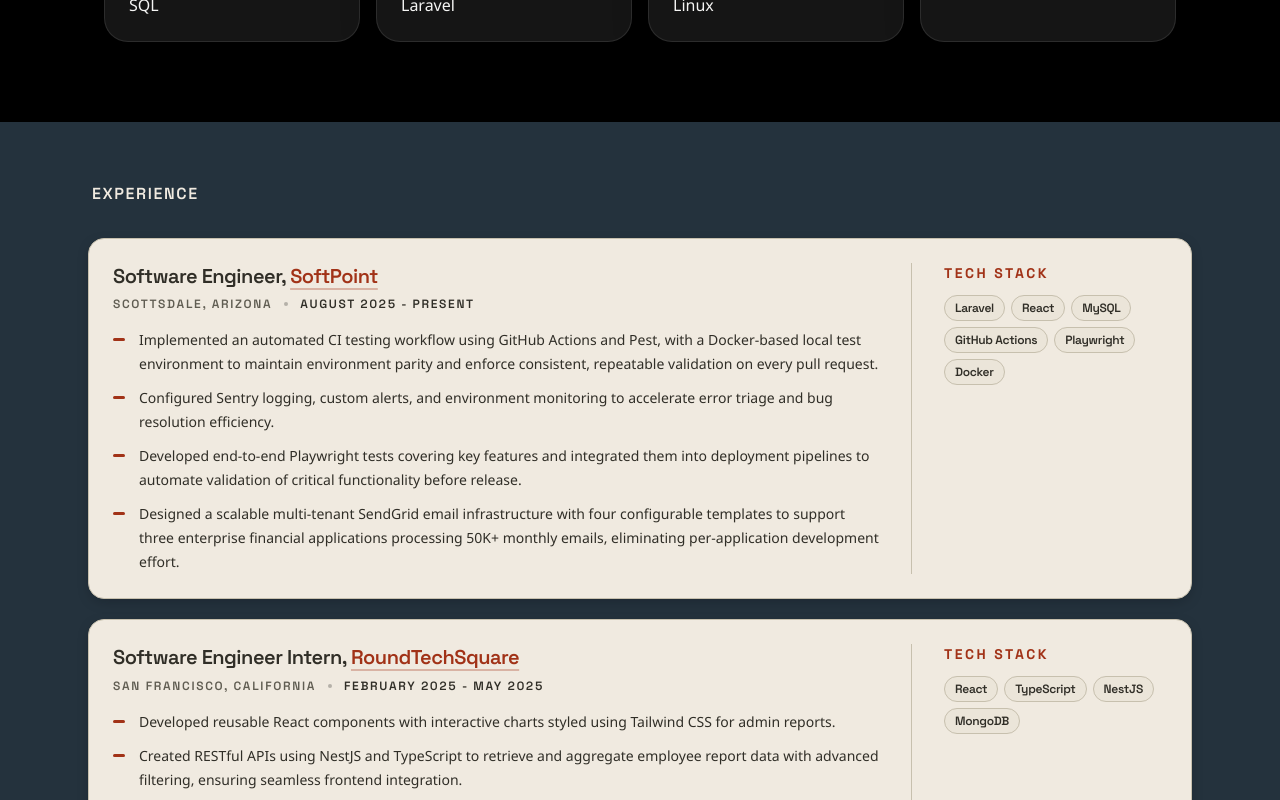
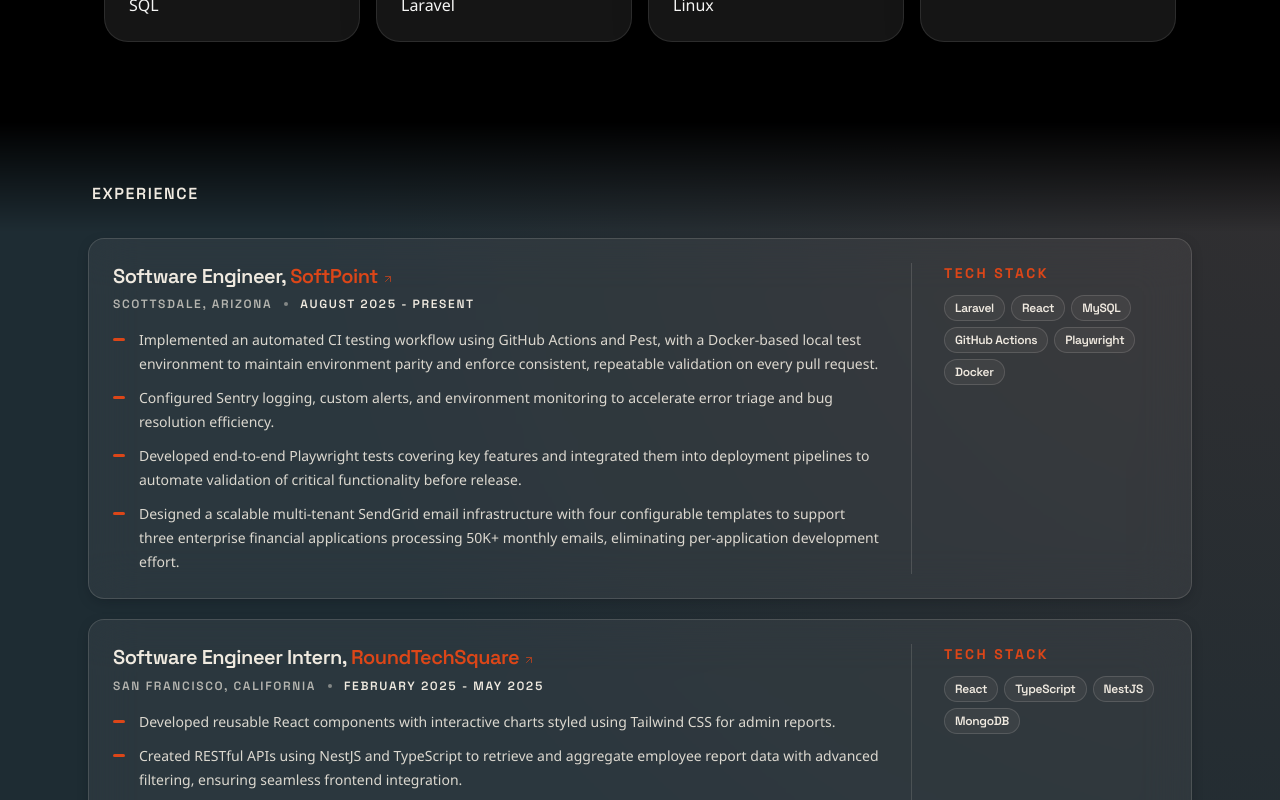
Before and after one commit to aagra109/portfolio, a Next.js app: page / in a window 1280 px wide. Shown: the part 1240-2040 px from the top of the page. Built offline with nearby package versions, Linux system fonts and the light colour scheme.

Commit message:
refine experience section surface and link styling

```diff
--- a/src/app/globals.css
+++ b/src/app/globals.css
@@ -23,11 +23,6 @@
     --border: 0 0% 18%;
     --input: 0 0% 18%;
     --ring: 14 100% 64%;
-    --paper: 44 25% 82%;
-    --paper-card: 54 100% 96%;
-    --paper-border: 45 18% 73%;
-    --paper-muted: 45 8% 35%;
-    --paper-copy: 45 10% 17%;
     --surface-border: 0 0% 100%;
     --surface-panel: 0 0% 10%;
     --surface-panel-strong: 0 0% 7%;
@@ -36,8 +31,9 @@
     --surface-copy: 46 58% 92%;
     --surface-copy-muted: 50 19% 76%;
     --surface-icon: 43 26% 78%;
-    --terracotta: 12 75% 36%;
-    --ink-deep: 207 25% 19%;
+    --terracotta: 14 80% 48%;
+    --terracotta-bright: 11 82% 65%;
+    --ink-deep: 202 26% 16%;
     --ink-deep-card: 36 33% 91%;
     --noise-orange: 14 100% 64%;
     --noise-tan: 43 26% 78%;
@@ -113,4 +109,16 @@
       180px 180px,
       220px 220px;
   }
+
+  .experience-surface {
+    background-color: hsl(var(--ink-deep));
+    background-image:
+      linear-gradient(to bottom, hsl(0 0% 0%), transparent 110px),
+      linear-gradient(to top, hsl(0 0% 0%), transparent 110px),
+      radial-gradient(
+        circle at top right,
+        hsl(var(--terracotta) / 0.1),
+        transparent 45%
+      );
+  }
 }
--- a/src/components/Experience.tsx
+++ b/src/components/Experience.tsx
@@ -1,6 +1,7 @@
 "use client";
 
 import { motion, useReducedMotion } from "framer-motion";
+import { ArrowUpRight } from "lucide-react";
 import React from "react";
 import { experiences } from "@/content/experience";
 
@@ -47,7 +48,7 @@
   return (
     <section
       id="experience"
-      className="mt-14 scroll-mt-28 bg-ink-deep text-paper-copy"
+      className="experience-surface mt-14 scroll-mt-28 text-ink-deep-card"
     >
       <div className="mx-auto w-full max-w-6xl px-4 pb-12 pt-10 sm:px-6 sm:pb-16 sm:pt-14">
         <h2 className="p-1 font-space-grotesk text-sm font-semibold uppercase tracking-widest text-ink-deep-card sm:text-base">
@@ -58,7 +59,7 @@
           {experiences.map((exp, index) => (
             <motion.article
               key={`${exp.company}-${exp.duration}`}
-              className="rounded-2xl border border-paper-border bg-ink-deep-card p-5 shadow-card transition-shadow duration-300 hover:shadow-card-hover sm:p-6"
+              className="rounded-2xl border border-ink-deep-card/15 bg-ink-deep-card/[0.06] p-5 shadow-card backdrop-blur-xl transition-[background-color,box-shadow] duration-300 hover:bg-ink-deep-card/[0.1] hover:shadow-card-hover sm:p-6"
               initial={rowInitial}
               whileInView={{ opacity: 1, y: 0 }}
               whileHover={
@@ -82,25 +83,32 @@
             >
               <div className="grid gap-5 lg:grid-cols-[minmax(0,1fr)_16rem] lg:gap-8">
                 <div>
-                  <h3 className="font-space-grotesk text-lg font-semibold leading-snug tracking-tight text-paper-copy sm:text-xl">
+                  <h3 className="font-space-grotesk text-lg font-semibold leading-snug tracking-tight text-ink-deep-card sm:text-xl">
                     {exp.role},{" "}
                     <a
                       href={exp.companyUrl}
                       target="_blank"
                       rel="noreferrer noopener"
-                      className="text-terracotta underline decoration-terracotta/30 underline-offset-[5px] transition-colors duration-200 hover:text-paper-copy hover:decoration-paper-copy/40"
+                      className="group/company relative inline-flex items-center gap-1 text-terracotta transition-colors duration-200 hover:text-terracotta-bright"
                     >
-                      {exp.company}
+                      <span className="relative">
+                        {exp.company}
+                        <span className="pointer-events-none absolute inset-x-0 -bottom-px h-px origin-left scale-x-0 bg-terracotta-bright/55 transition-transform duration-200 ease-out group-hover/company:scale-x-100" />
+                      </span>
+                      <ArrowUpRight
+                        aria-hidden="true"
+                        className="h-3 w-3 translate-y-0.5 opacity-70 transition-[opacity,transform] duration-200 ease-out group-hover/company:-translate-y-0.5 group-hover/company:translate-x-0.5 group-hover/company:opacity-100"
+                      />
                     </a>
                   </h3>
 
-                  <div className="mt-1.5 flex flex-wrap items-center gap-x-3 gap-y-1 font-space-grotesk text-xs font-semibold uppercase tracking-[0.14em] text-paper-muted">
+                  <div className="mt-1.5 flex flex-wrap items-center gap-x-3 gap-y-1 font-space-grotesk text-xs font-semibold uppercase tracking-[0.14em] text-ink-deep-card/70">
                     <span>{exp.location}</span>
                     <span
                       aria-hidden="true"
-                      className="h-1 w-1 rounded-full bg-paper-copy/30"
+                      className="h-1 w-1 rounded-full bg-ink-deep-card/45"
                     />
-                    <span className="tabular-nums text-paper-copy">
+                    <span className="tabular-nums text-ink-deep-card">
                       {exp.duration}
                     </span>
                   </div>
@@ -112,11 +120,11 @@
                     whileInView="show"
                     viewport={POINTS_VIEWPORT}
                   >
-                    {exp.points.map((point) => (
+                    {exp.points.map((point, pointIndex) => (
                       <motion.li
-                        key={`${exp.company}-${exp.duration}-${point}`}
+                        key={`${exp.company}-${exp.duration}-${pointIndex}`}
                         variants={pointItemVariants}
-                        className="grid grid-cols-[1rem_1fr] gap-2.5 text-sm font-medium leading-6 text-paper-copy"
+                        className="grid grid-cols-[1rem_1fr] gap-2.5 text-sm font-medium leading-6 text-ink-deep-card/90"
                       >
                         <span
                           aria-hidden="true"
@@ -128,15 +136,15 @@
                   </motion.ul>
                 </div>
 
-                <div className="lg:border-l lg:border-paper-border lg:pl-8">
+                <div className="lg:border-l lg:border-ink-deep-card/15 lg:pl-8">
                   <h4 className="font-space-grotesk text-sm font-bold uppercase tracking-[0.18em] text-terracotta">
                     Tech Stack
                   </h4>
                   <div className="mt-3 flex flex-wrap gap-1.5">
-                    {exp.skills.map((skill) => (
+                    {exp.skills.map((skill, skillIndex) => (
                       <span
-                        key={`${exp.company}-${exp.duration}-${skill}`}
-                        className="rounded-full border border-paper-border bg-paper/30 px-2.5 py-1 font-space-grotesk text-xs font-semibold tracking-tight text-paper-copy"
+                        key={`${exp.company}-${exp.duration}-${skillIndex}`}
+                        className="rounded-full border border-ink-deep-card/15 bg-ink-deep-card/[0.05] px-2.5 py-1 font-space-grotesk text-xs font-semibold tracking-tight text-ink-deep-card"
                       >
                         {skill}
                       </span>
--- a/tailwind.config.ts
+++ b/tailwind.config.ts
@@ -52,14 +52,10 @@
           DEFAULT: "hsl(var(--card))",
           foreground: "hsl(var(--card-foreground))",
         },
-        paper: {
-          DEFAULT: "hsl(var(--paper))",
-          card: "hsl(var(--paper-card))",
-          border: "hsl(var(--paper-border))",
-          muted: "hsl(var(--paper-muted))",
-          copy: "hsl(var(--paper-copy))",
+        terracotta: {
+          DEFAULT: "hsl(var(--terracotta))",
+          bright: "hsl(var(--terracotta-bright))",
         },
-        terracotta: "hsl(var(--terracotta))",
         "ink-deep": {
           DEFAULT: "hsl(var(--ink-deep))",
           card: "hsl(var(--ink-deep-card))",
```
